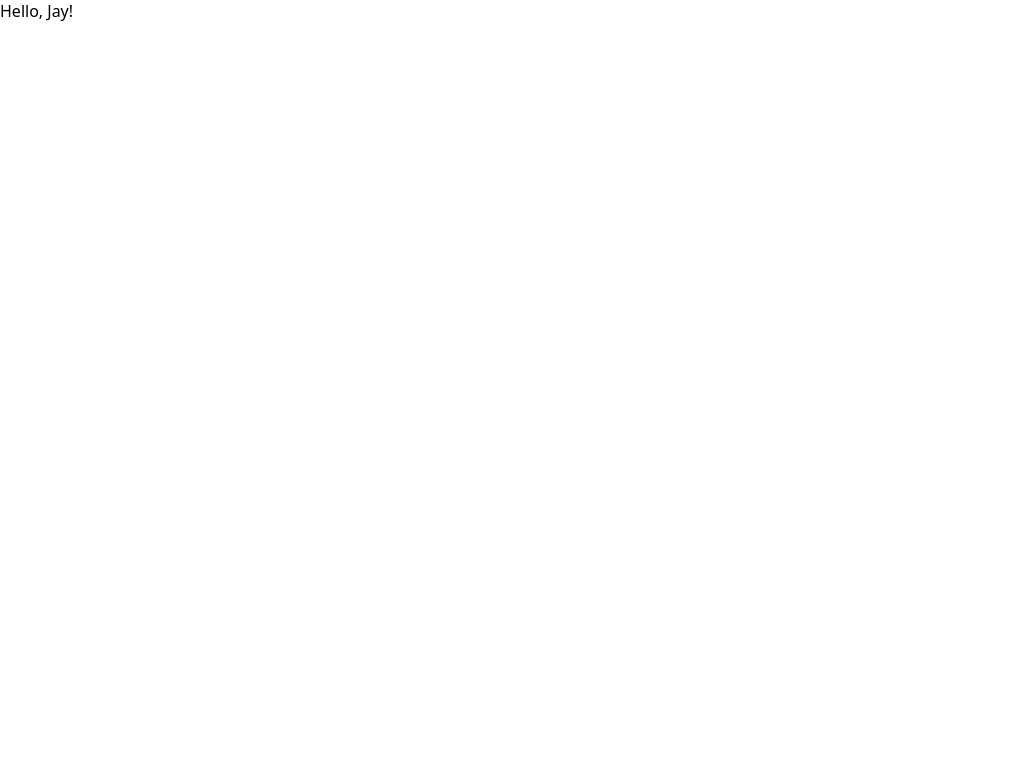
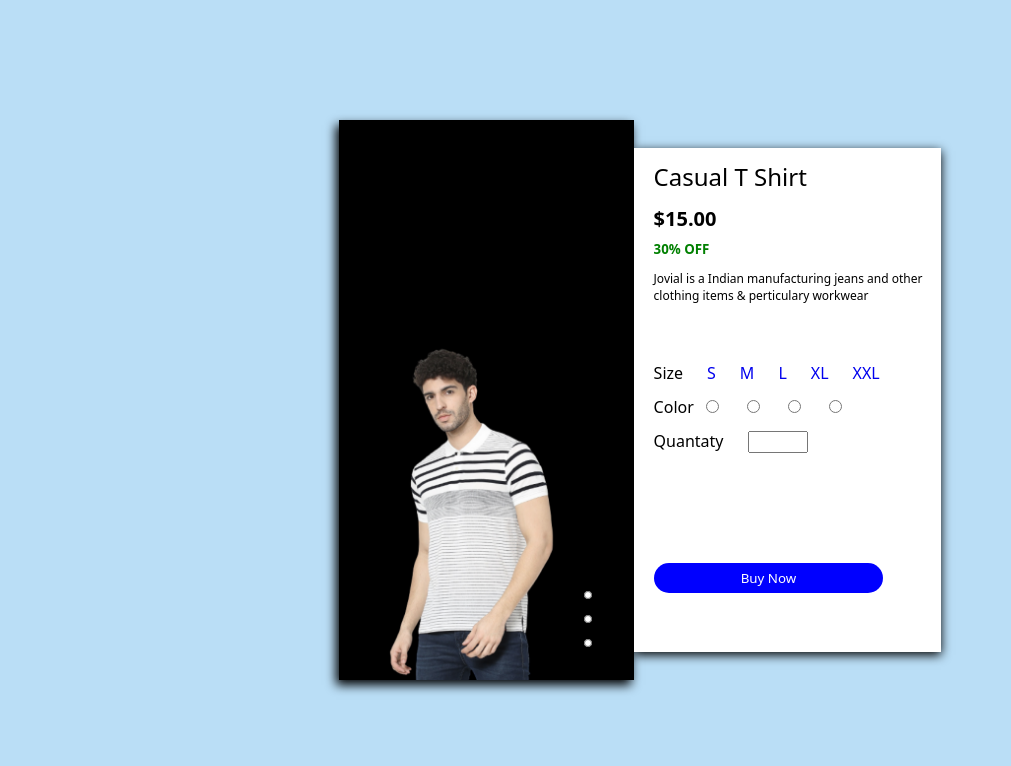
Before and after one commit to jayrajshakha/Product-Page, a plain HTML site: page index.html in a window 1280 px wide. Shown: the whole page, without its empty margins (0-1011 px from the left). Drawn offline with Linux system fonts and the light colour scheme.

Commit message:
HTML Css Done

```diff
--- a/index.html
+++ b/index.html
@@ -9,10 +9,63 @@
 </head>
 <body>
 
-    <div>
-        Hello, Jay!
+    <div class="main">
+        <div class="one">
+           <div class="image">
+            <img src="images/image1.png" alt="">
+            <div class="radio">
+                <input type="radio" name="btn" id="" class="rb">
+                <input type="radio" name="btn" id="" class="rb">
+                <input type="radio" name="btn" id="" class="rb">
+            </div>
+           </div>
+        </div>
+        <div class="two">
+            <div class="heading">
+                <h1>Casual T Shirt</h1>
+                <h3>$15.00</h3>
+                <h5>30% OFF</h5>
+                <p>Jovial is a Indian manufacturing jeans and other clothing items & perticulary workwear</p>
+            </div>
+            <div class="detail">
+              <div class="size">
+                <div class="span">
+                    <span> Size </span>
+                </div>
+                <div class="a">
+                    <a href="#">S</a>
+                    <a href="#">M</a>
+                    <a href="#">L</a>
+                    <a href="#">XL</a>
+                    <a href="#">XXL</a>
+                </div>
+              </div>
+              <div class="color">
+                <div class="c">
+                    <span> Color</span>
+                </div>
+                <div class="rc">
+                    <input type="radio" name="'" id="red">
+                    <input type="radio" name="'" id="green">
+                    <input type="radio" name="'" id="blue">
+                    <input type="radio" name="'" id="pink">
+                </div>
+              </div>
+              <div class="quality">
+                 <div class="q">
+                    Quantaty
+                 </div>
+                 <div class="para">
+                    <input type="number" name="" id="">
+                 </div>
+              </div>
+            </div>
+            <div class="buy-btn">
+                <button type="button" >Buy Now </button>
+            </div>
+        </div>
     </div>
 
-    <script src="main.js"></script>
+  <script src="main.js"></script>
 </body>
 </html>
--- a/style.css
+++ b/style.css
@@ -7,3 +7,173 @@
     font-family: system-ui, -apple-system, BlinkMacSystemFont, 'Segoe UI', Roboto, Oxygen, Ubuntu, Cantarell, 'Open Sans', 'Helvetica Neue', sans-serif;
     font-weight: 400;
 }
+.main{
+    background-color:#badef6;
+    width: 100%;
+    min-height: 100vh;
+    display: flex;
+    justify-content: center;
+    align-items: center;
+}
+.one{
+    width: 23%;
+    background-color: black;
+    height: 70vh;
+    box-shadow: -3px 5px 10px black;
+}
+.two{
+    width: 24%;
+    background-color: white;
+    height: 63vh;
+    box-shadow: 0px 3px 10px black;
+    padding-left: 20px;
+}
+.image{
+    width: 100%;
+    height: 100%;
+    display: flex;
+    align-items:flex-end;
+
+}
+.image img{
+
+    width: 90%;
+    object-fit: cover;
+    margin-top: 50px;
+}
+
+.radio{
+
+    margin-bottom:0 ;
+    margin-left: -30px;
+    height: 122px;
+    display:flex ;
+    flex-direction: column;
+    justify-content:center;
+    align-items:center;
+}
+.radio input{
+
+    margin: 8px;
+    padding: 8px;
+    height: 8px;
+    width: 12px;
+    background-color: rgba(255, 255, 255, 0.721);
+}
+
+.heading{
+    width: 100%;
+    height: 40%;
+}
+
+.detail{
+    width: 100%;
+    height: 40%;
+    display: flex;
+    flex-direction: column;
+}
+.buy-btn{
+    width: 100%;
+    display: flex;
+    align-items: flex-start;
+    justify-content: flex-start;
+    height: 200px;
+}
+
+.heading h1{
+    font-weight: 500;
+    font-size: 24px;
+    margin:12px 0;
+}
+.heading h3{
+    font-size: 20px;
+    margin-bottom: 8px;
+    color: black;
+    font-weight: 600;
+
+}
+.heading h5{
+    color: green;
+    font-weight: 700;
+    margin:5px 0;
+    font-size: 13;
+}
+.heading p{
+
+    font-size: 12px;
+    margin: 12px 0;
+    padding-right: 8px;
+    font-weight: 400;
+}
+.size{
+    display: flex;
+    align-items:center;
+    justify-content: flex-start;
+    margin: ;
+}
+.a{
+    display: flex;
+    margin-left: 12px;
+
+
+}
+
+.a a{
+    list-style: none;
+    text-decoration: none;
+    margin: 0 12px;
+    cursor: pointer;
+}
+.a a:hover{
+    background-color: rgb(107, 107, 255);
+}
+
+.color{
+    display: flex;
+    align-items: center;
+    justify-content: flex-start;
+    margin-top: 12px;
+
+}
+.c{
+
+
+}
+.c .rc{
+    display: flex;
+    margin-left: 12px ;
+
+}
+.rc input{
+    margin: 0 12px;
+    color: red;
+}
+.quality{
+    display: flex;
+    margin-top: 12px;
+}
+
+.para{
+    margin-left: 12px;
+}
+.para input{
+    width: 60px;
+    outline: none;
+    margin:0 12px;
+
+}
+
+.buy-btn button{
+    background-color: blue;
+    width: 80%;
+    border-radius: 15px;
+    color: white;
+    outline: none;
+    border: none;
+    height: 30px;
+
+}
+.buy-btn button:hover{
+    background-color: yellow;
+    color: black;
+}
```
Also changed, not shown: images/image1.png (added), images/image2.png (added), images/image3.png (added).
